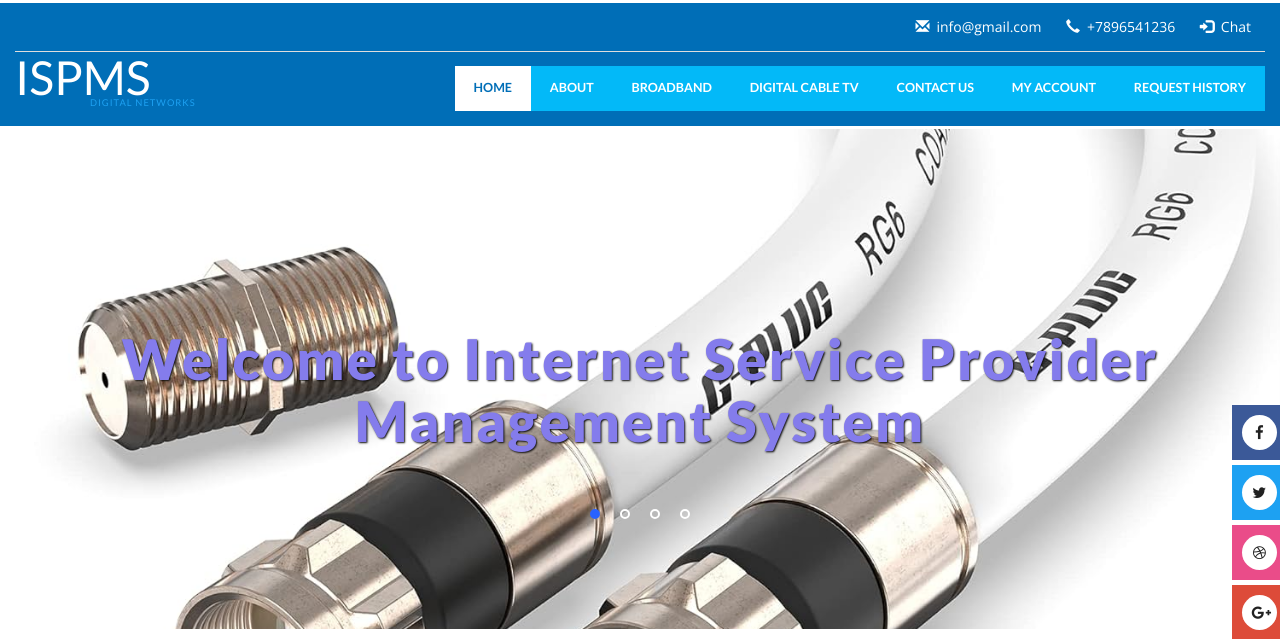
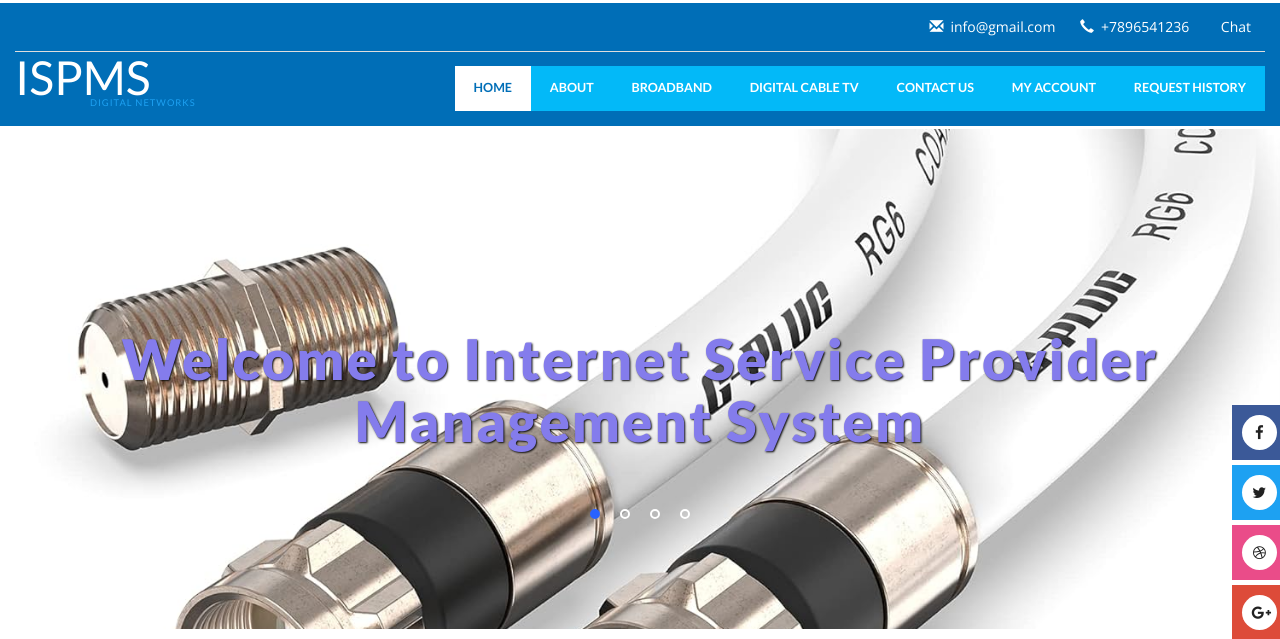
Before and after one commit to sandy170303/ispms1, a PHP site: page /index.php in a window 1280 px wide. Shown: the top 639 px of the page. Run offline with PHP 8.4, Linux system fonts and the light colour scheme; a user stored in the database is signed in; data comes from the database, SQL or seed files in the repository.

Commit message:
Update header.php

```diff
--- a/ispms/includes/header.php
+++ b/ispms/includes/header.php
@@ -83,7 +83,7 @@ foreach($results as $row)
                         <?php if (strlen($_SESSION['ispmsuid']==0)) {?>
                         <li><i class="glyphicon glyphicon-log-in" aria-hidden="true"></i><a href="#" class="login" data-toggle="modal" data-target="#myModal4">Login</a></li>
                         <li><i class="glyphicon glyphicon-book" aria-hidden="true"></i><a href="#" class="login reg"  data-toggle="modal" data-target="#myModal5">Register</a></li><?php } ?>
-                        <li><i class="glyphicon glyphicon-log-in" aria-hidden="true"></i><a href="chat.html" class="login" data-toggle="modal" data-target="#myModal4">Chat</a></li>
+                        <li><a href="chat.html" style="color:white">Chat</a></li>
                     </ul>
                 </div>
                 <div class="clearfix"> </div>
```
